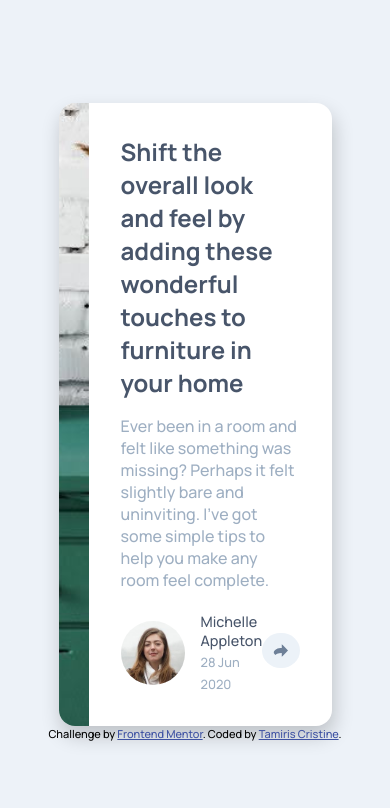
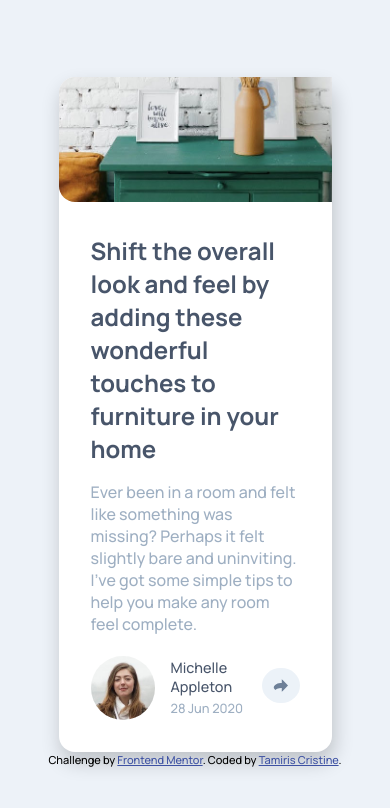
Before and after one commit to TamirisCss/article-preview-component-master, a plain HTML site: page index.html in a window 390 px wide. Drawn offline with Linux system fonts and the light colour scheme.

Commit message:
media query

```diff
--- a/style.css
+++ b/style.css
@@ -81,7 +81,6 @@ body {
     cursor: pointer;
 }
 .box-share {
-    /* display: none; */
     visibility: hidden;
     position: absolute;
     top: -170%;
@@ -122,3 +121,11 @@ body {
 .attribution a {
     color: hsl(228, 45%, 44%);
 }
+
+@media  (max-width: 1120px){
+    .container {
+        flex-direction: column;
+        height: 80vh;
+    }
+
+}
```
